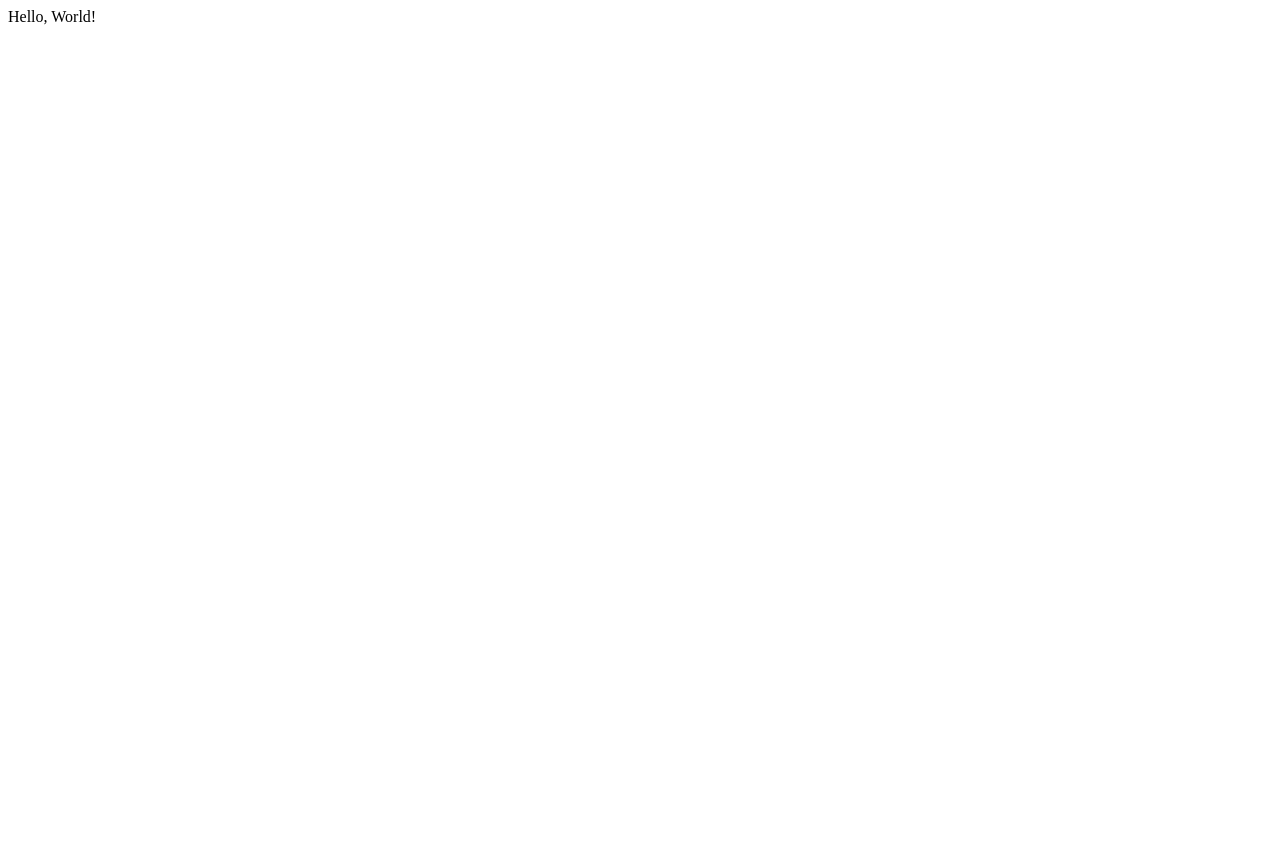
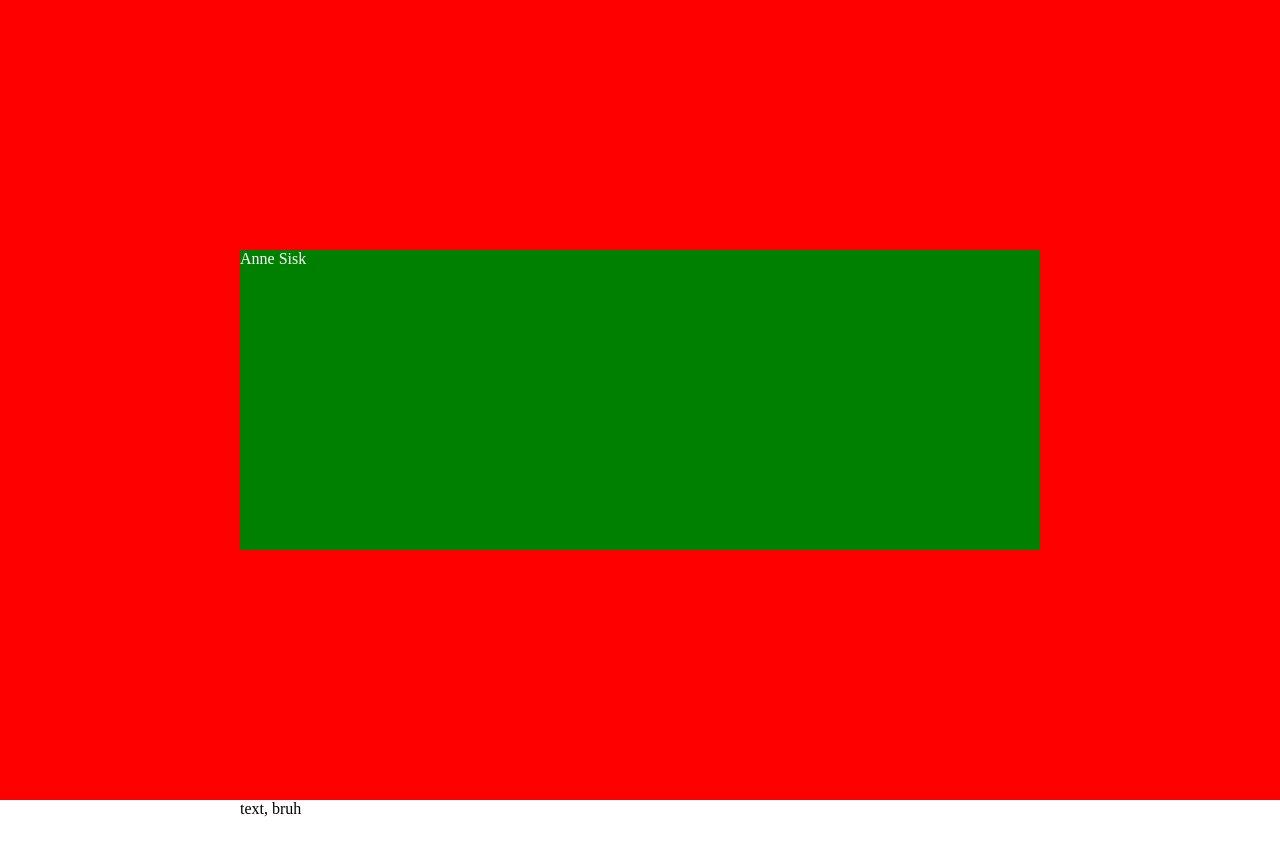
Before and after one commit to UsmannK/annesisk.xyz, a plain HTML site: page index.htm in a window 1280 px wide. Before the commit the page ends 800 px from the top, so only its background shows below. Drawn offline with Linux system fonts and the light colour scheme.

Commit message:
Code stuffs

```diff
--- /dev/null
+++ b/css/main.css
@@ -0,0 +1,54 @@
+*
+{
+	margin: 0;
+	padding: 0;
+}
+
+header,
+section,
+footer
+{
+	position: relative;
+	min-height: 100vh;
+}
+
+header
+{
+	background-color: Red;
+}
+
+.inner
+{
+	width: 100%;
+	max-width: 800px;
+	margin-left: auto;
+	margin-right: auto;
+	position: relative;
+}
+
+header .title-box
+{
+	position: absolute;
+	left: 0;
+	width: 100%;
+	height: 300px;
+	background-color: green;
+	top: 50vh;
+	margin-top: -150px;
+	color: #FFF;
+}
+
+section h1
+{
+
+}
+
+section h3
+{
+
+}
+
+section p
+{
+
+}
--- a/index.htm
+++ b/index.htm
@@ -4,10 +4,39 @@
 
 	<title></title>
 
+	<link rel="stylesheet" href="./css/main.css" />
+
 </head>
 <body>
 
-	Hello, World!
+	<header>
+		<div class="inner">
+
+			<div class="title-box">
+
+				Anne Sisk
+
+			</div>
+
+		</div>
+	</header>
+
+	<section>
+		<div class="inner">
+
+			<div class="picture-left"></div>
+			<div class="text-right">text, bruh</div>
+
+		</div>
+	</section>
+
+	<section>
+		<div class="inner">
+
+
+
+		</div>
+	</section>
 
 </body>
 </html>
```
